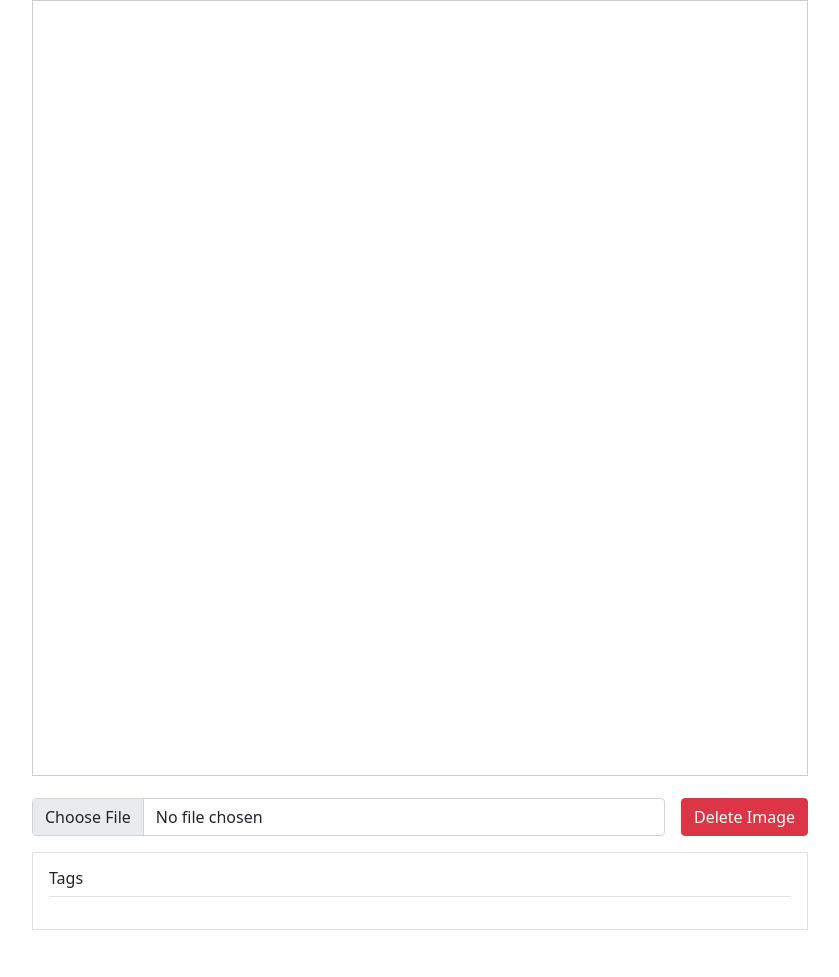
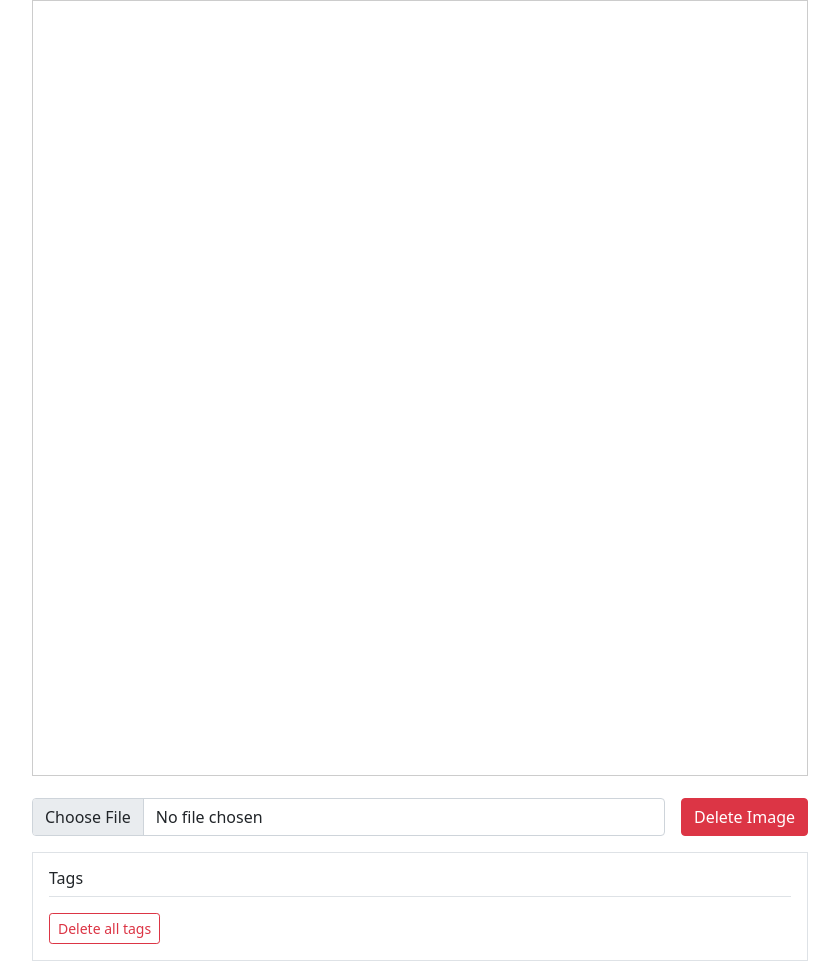
Before and after one commit to hahahalif/secretlab-code-test, a plain HTML site: page index.html in a window 1280 px wide. Shown: the whole page, without its empty margins (220-1059 px from the left). Before the commit the page ends 946 px from the top, so only its background shows below. Drawn offline with nearby package versions, Linux system fonts and the light colour scheme.

Commit message:
Removed d-none class from the button

```diff
--- a/index.html
+++ b/index.html
@@ -33,7 +33,7 @@
                 <div class="border-bottom mb-3">
                     <ul id="tag-space" class="list-group list-group-flush"></ul>
                 </div>
-                <button class="btn btn-outline-danger btn-sm d-none" onclick="wipeTagListItems('button')">Delete all tags</button>
+                <button class="btn btn-outline-danger btn-sm" onclick="wipeTagListItems('button')">Delete all tags</button>
             </div>
 
         </div>
```
Also changed, not shown: 1 other file.
